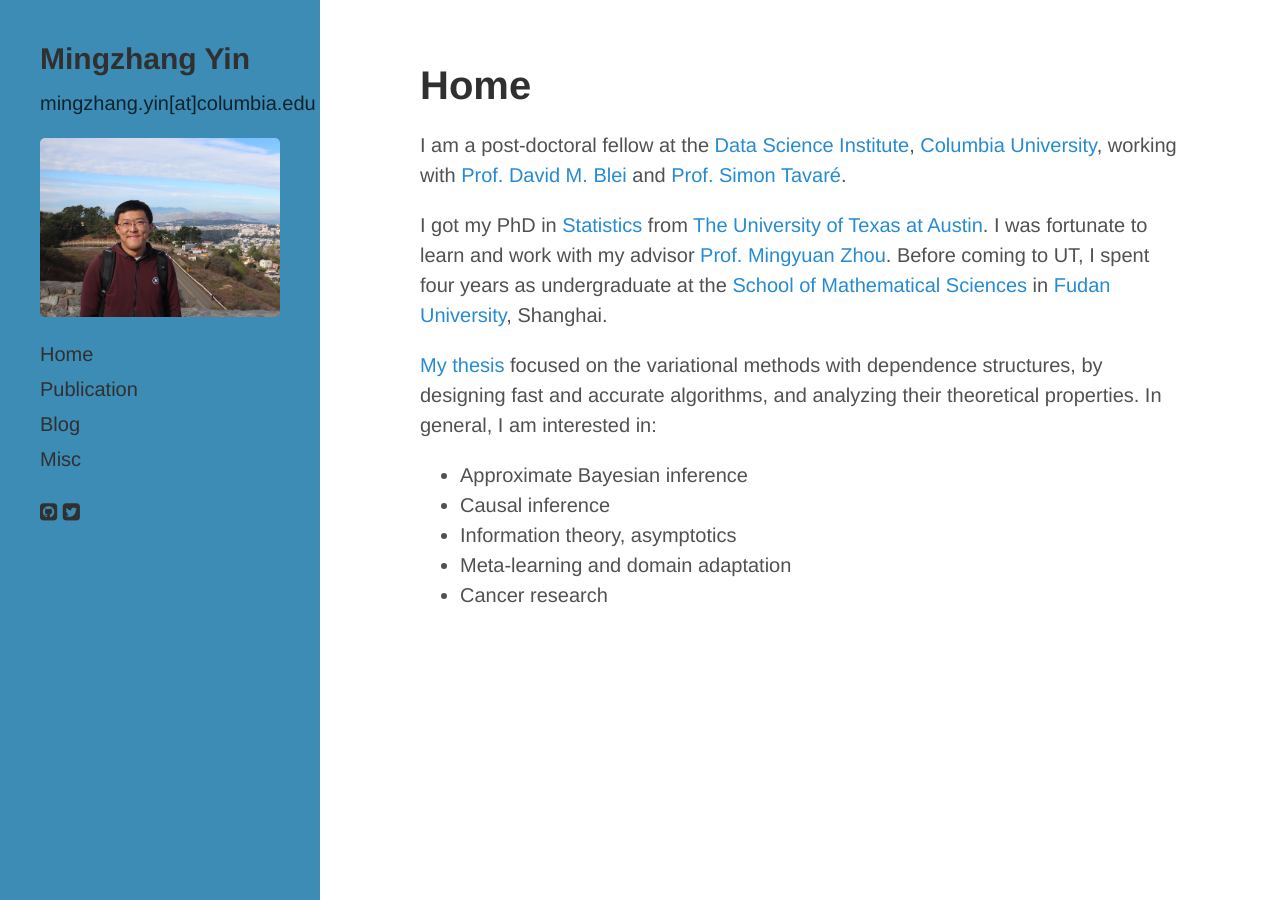
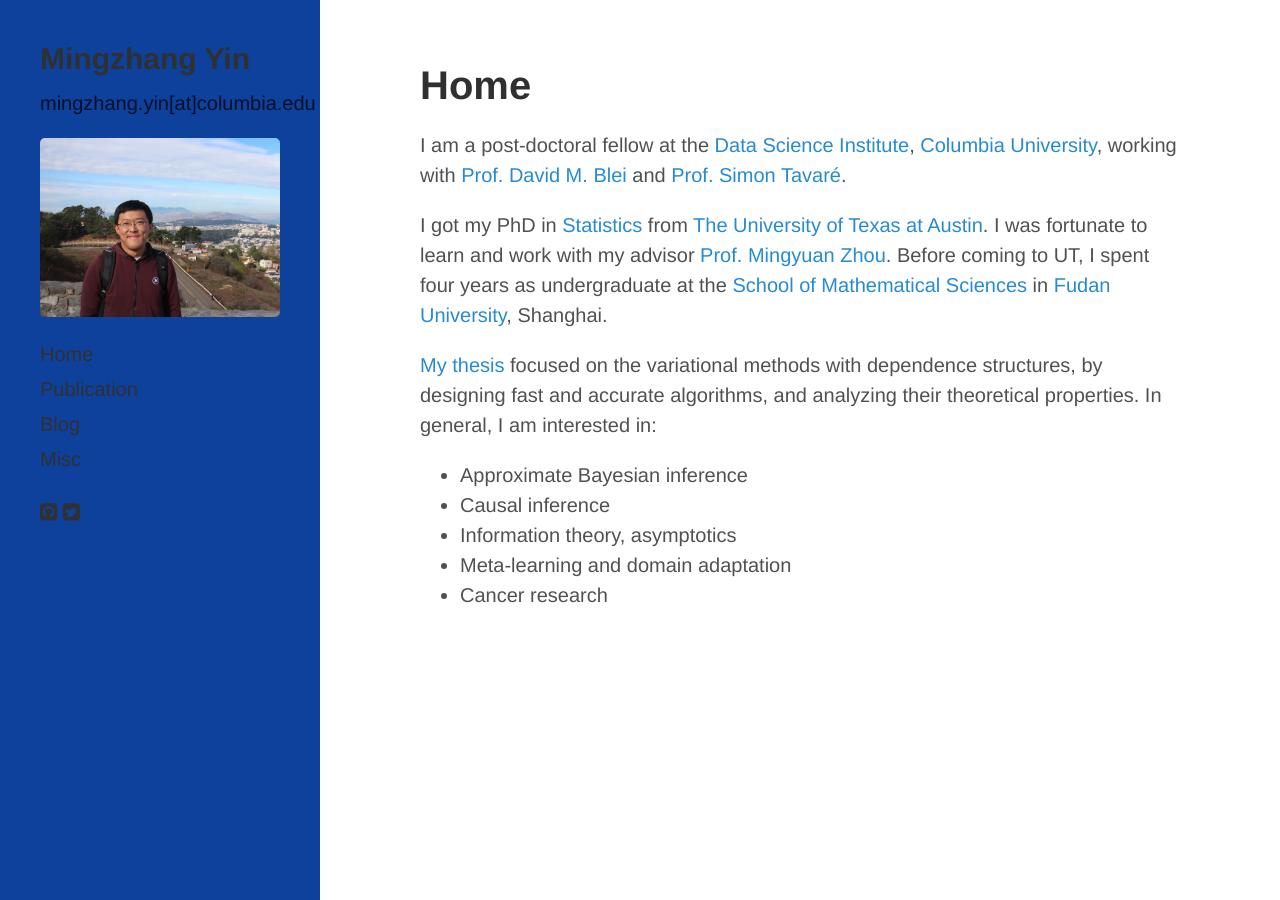
Before and after one commit to mingzhang-yin/mingzhang-yin.github.io, a Jekyll site: the page built from index.md, in a window 1280 px wide. Built offline with Jekyll 4.4.1, drawn with Linux system fonts in a browser that asks for light colours; nearby versions of some CDN libraries.

Commit message:
Update hyde.css

```diff
--- a/public/css/hyde.css
+++ b/public/css/hyde.css
@@ -39,7 +39,7 @@ html {
   text-align: center;
   padding: 2rem 1rem;
   color: rgba(0,0,0,0.75);
-  background-color:#3c8cb5;
+  background-color:#0e419c;
 }
 @media (min-width: 48em) {
   .sidebar {
```
